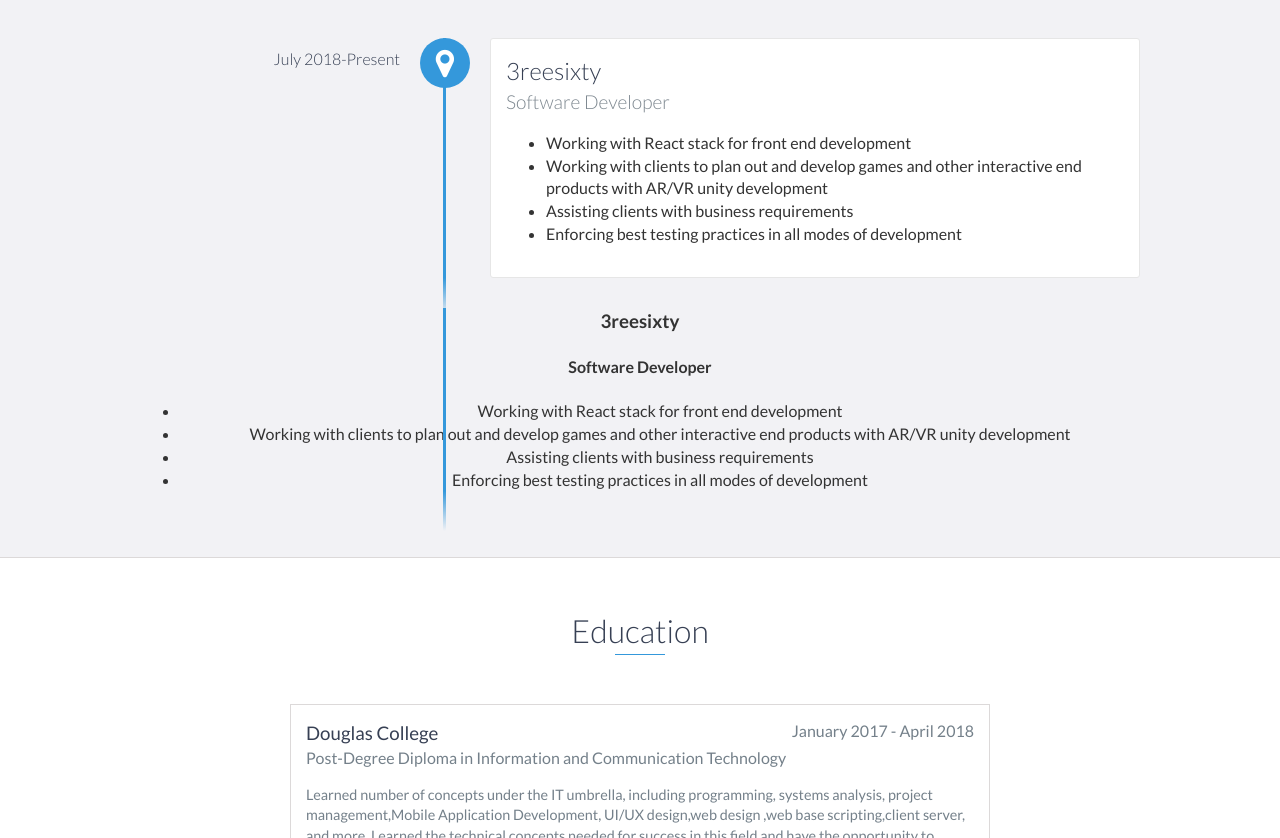
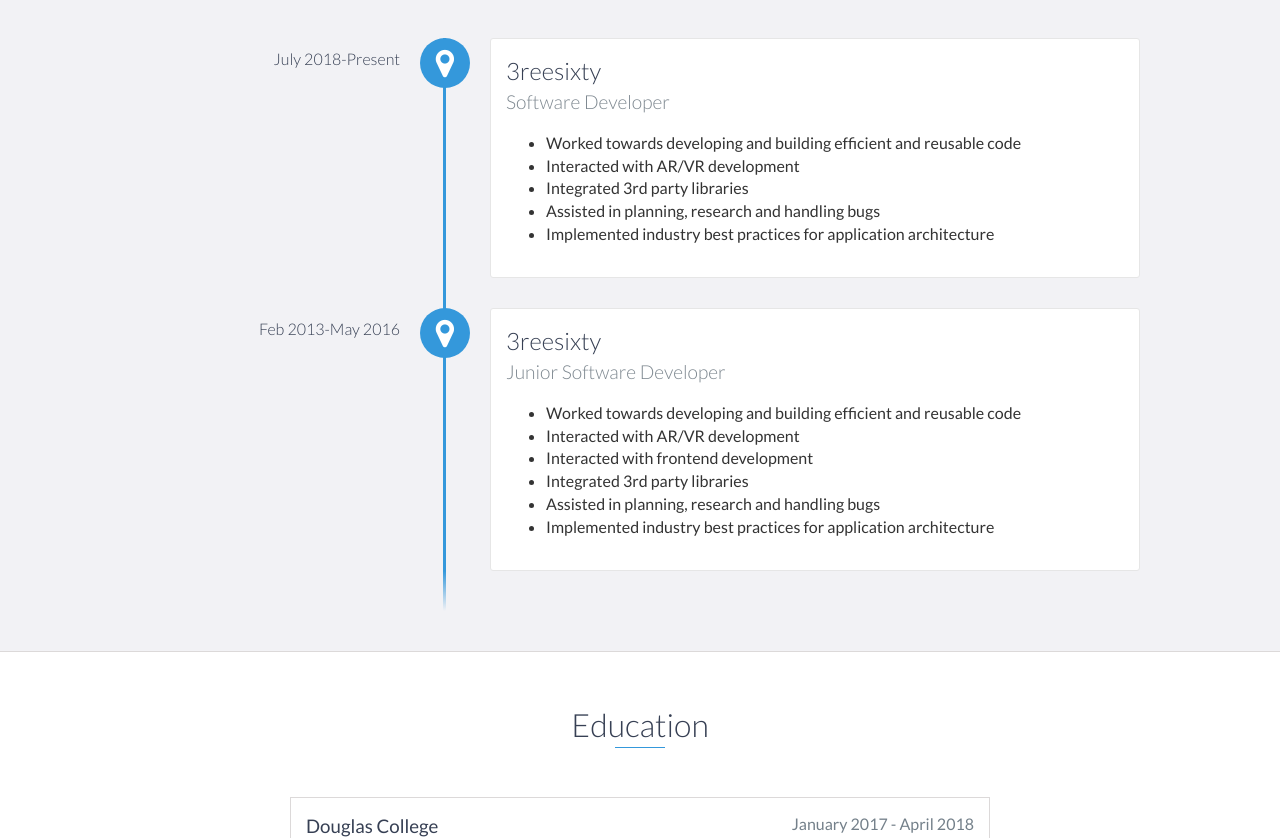
Before and after one commit to CaptainHaider/CaptainHaider.github.io, a website: page index.html in a window 1280 px wide. Shown: the part 1160-1998 px from the top of the page. Drawn offline with nearby package versions, Linux system fonts and the light colour scheme.

Commit message:
expirence added

```diff
--- a/index.html
+++ b/index.html
@@ -94,50 +94,53 @@
                 <p>
                     <ul>
                         <li>
-                            Working with React stack for front end development
+                            Worked towards developing and building efficient and reusable code
                         </li>
                         <li>
-                            Working with clients to plan out and develop games and other interactive end products with
-                            AR/VR unity development
+                            Interacted with AR/VR development
                         </li>
                         <li>
-                            Assisting clients with business requirements
+                            Integrated 3rd party libraries
                         </li>
                         <li>
-                            Enforcing best testing practices in all modes of development
+                            Assisted in planning, research and handling bugs
+                        </li>
+                        <li>
+                            Implemented industry best practices for application architecture
                         </li>
                         </li>
 
                 </p>
             </div>
 
-
-        </div>
-            <div id="experience-timeline">
-            <div data-date="July 2018-Present">
+            <div data-date="Feb 2013-May 2016">
                 <h3>3reesixty</h3>
-                <h4>Software Developer </h4>
+                <h4>Junior Software Developer </h4>
                 <p>
                     <ul>
                         <li>
-                            Working with React stack for front end development
+                            Worked towards developing and building efficient and reusable code
                         </li>
                         <li>
-                            Working with clients to plan out and develop games and other interactive end products with
-                            AR/VR unity development
+                            Interacted with AR/VR development
                         </li>
                         <li>
-                            Assisting clients with business requirements
+                            Interacted with frontend development
                         </li>
                         <li>
-                            Enforcing best testing practices in all modes of development
+                            Integrated 3rd party libraries
+                        </li>
+                        <li>
+                            Assisted in planning, research and handling bugs
+                        </li>
+                        <li>
+                            Implemented industry best practices for application architecture
                         </li>
                         </li>
 
                 </p>
             </div>
         </div>
-
 
     </div>
 
```
